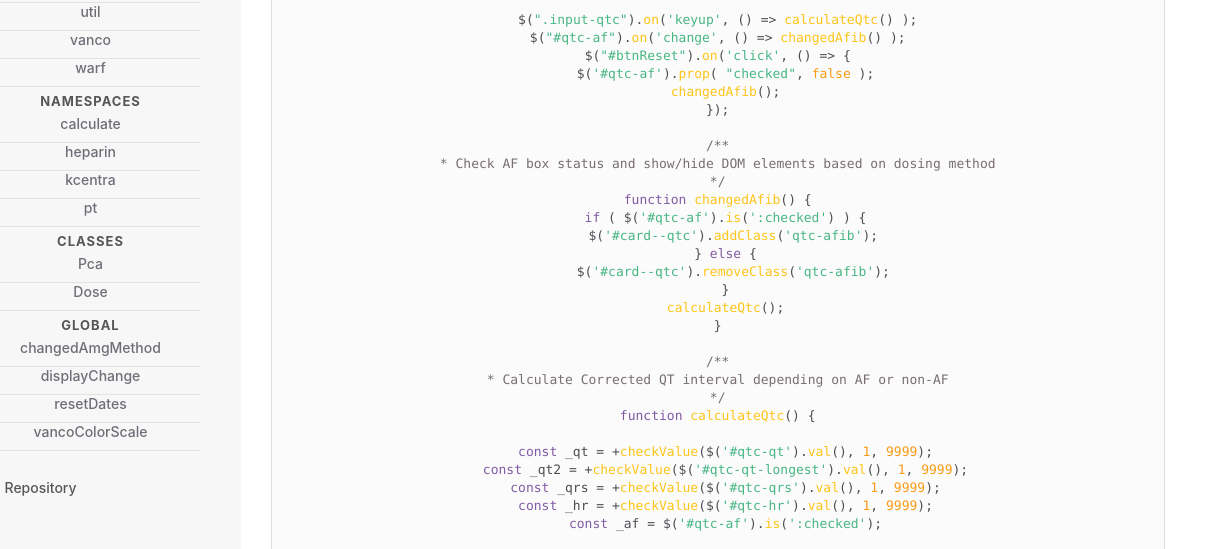
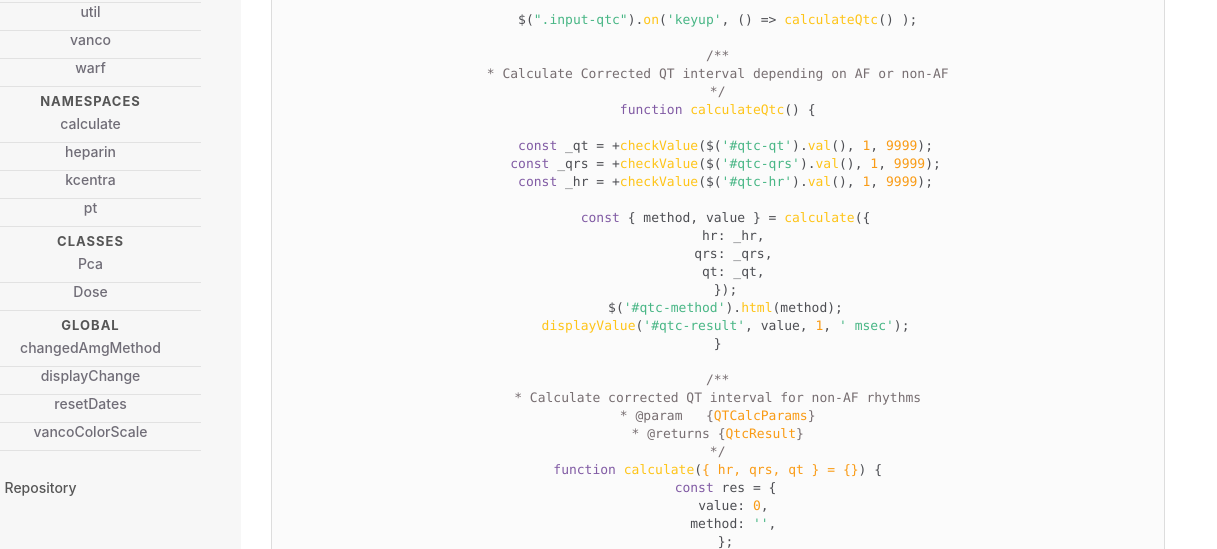
Before and after one commit to pharmot/multipurpose-calculator, a website built with webpack: page docs/qtc.js.html in a window 1280 px wide. Shown: the part 240-789 px from the top of the page, 63-1280 px from the left. Built offline with nearby package versions, Linux system fonts and the light colour scheme; a script that the page names is missing; a web font is replaced by a local one.

Commit message:
Update docs for v1.2.3

```diff
--- a/docs/qtc.js.html
+++ b/docs/qtc.js.html
@@ -103,23 +103,6 @@
 import { checkValue, displayValue } from './util.js';
 
 $(".input-qtc").on('keyup', () => calculateQtc() );
-$("#qtc-af").on('change', () => changedAfib() );
-$("#btnReset").on('click', () => {
-  $('#qtc-af').prop( "checked", false );
-  changedAfib();
-});
-
-/**
-* Check AF box status and show/hide DOM elements based on dosing method
-*/
-function changedAfib() {
-  if ( $('#qtc-af').is(':checked') ) {
-    $('#card--qtc').addClass('qtc-afib');
-  } else {
-    $('#card--qtc').removeClass('qtc-afib');
-  }
-  calculateQtc();
-}
 
 /**
 * Calculate Corrected QT interval depending on AF or non-AF
@@ -127,17 +110,13 @@ function changedAfib() {
 function calculateQtc() {
 
   const _qt = +checkValue($('#qtc-qt').val(), 1, 9999);
-  const _qt2 = +checkValue($('#qtc-qt-longest').val(), 1, 9999);
   const _qrs = +checkValue($('#qtc-qrs').val(), 1, 9999);
   const _hr = +checkValue($('#qtc-hr').val(), 1, 9999);
-  const _af = $('#qtc-af').is(':checked');
 
   const { method, value } = calculate({
     hr: _hr,
     qrs: _qrs,
     qt: _qt,
-    qt2: _qt2,
-    af: _af,
   });
   $('#qtc-method').html(method);
   displayValue('#qtc-result', value, 1, ' msec');
@@ -148,7 +127,7 @@ function calculateQtc() {
 * @param   {QTCalcParams}
 * @returns {QtcResult}
 */
-function calculate({ hr, qrs, qt, qt2, af } = {}) {
+function calculate({ hr, qrs, qt } = {}) {
   const res = {
     value: 0,
     method: '',
@@ -157,19 +136,11 @@ function calculate({ hr, qrs, qt, qt2, af } = {}) {
   /* Check for required inputs */
   if ( hr === 0 || qrs === 0 || qt === 0 ) return res;
 
-  /* Check for additional required input if Afib */
-  if ( af &amp;&amp; qt2 === 0 ) return res;
-
   /**
    * QT interval adjusted using Modified Bogossian formula if QRS > 120
    * @type {Number}
    */
   let qta = qt;
-
-  /* Use average of longest and shortest QT if Afib */
-  if ( af ) {
-    qta = ( qt + qt2 ) / 2;
-  }
 
   /**
    * Text to prepend to final formula used
@@ -218,8 +189,6 @@ function calculate({ hr, qrs, qt, qt2, af } = {}) {
  * @property {Number}   hr   - heart rate
  * @property {Number}   qrs  - QRS interval
  * @property {Number}   qt   - QT interval or shortest QT interval for Afib
- * @property {Number}  [qt2] - longest QT interval for Afib
- * @property {Boolean}  af   - rhythm is atrial fibrillation
  */</code></pre>
   </article>
 </section>
```
Also changed, not shown: docs/index.html (+2 -1 lines).
